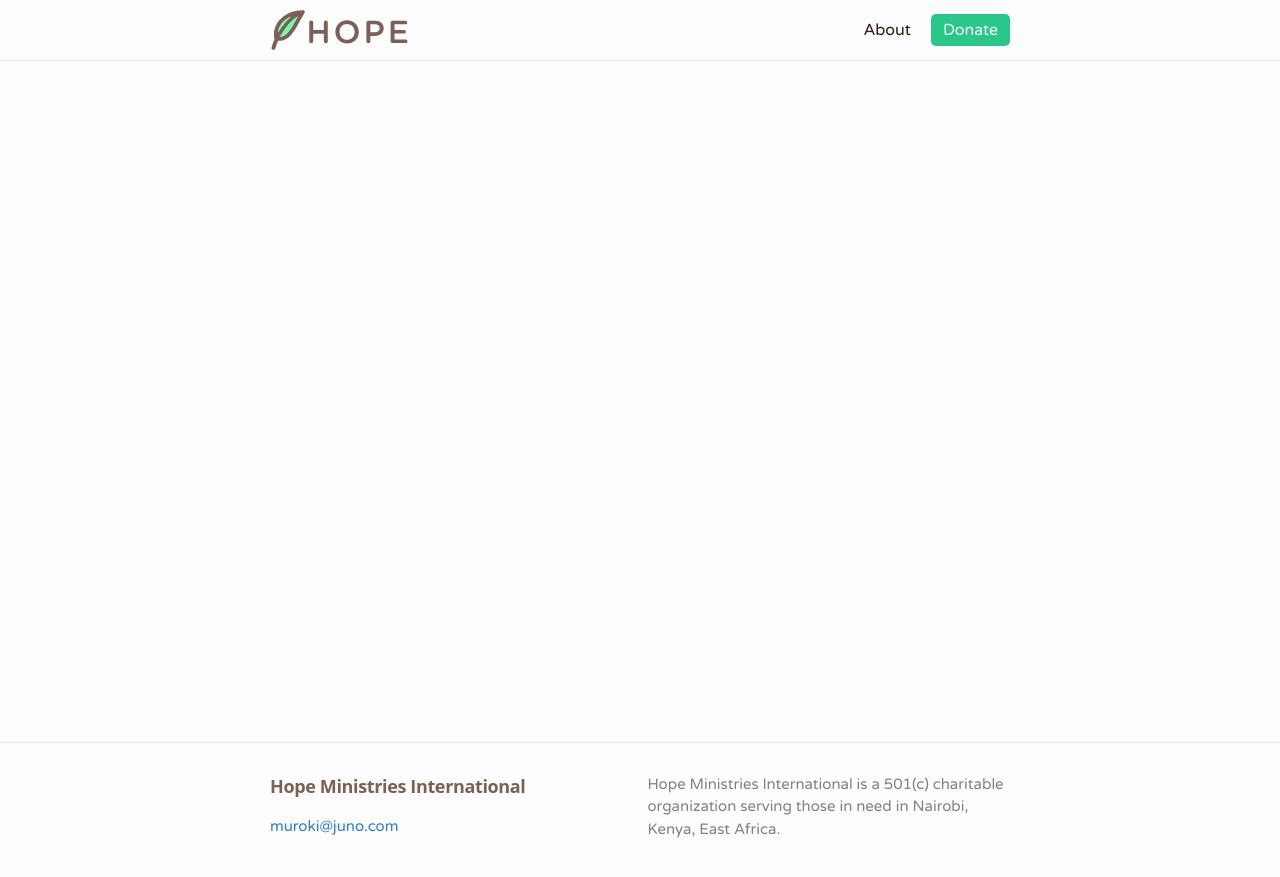
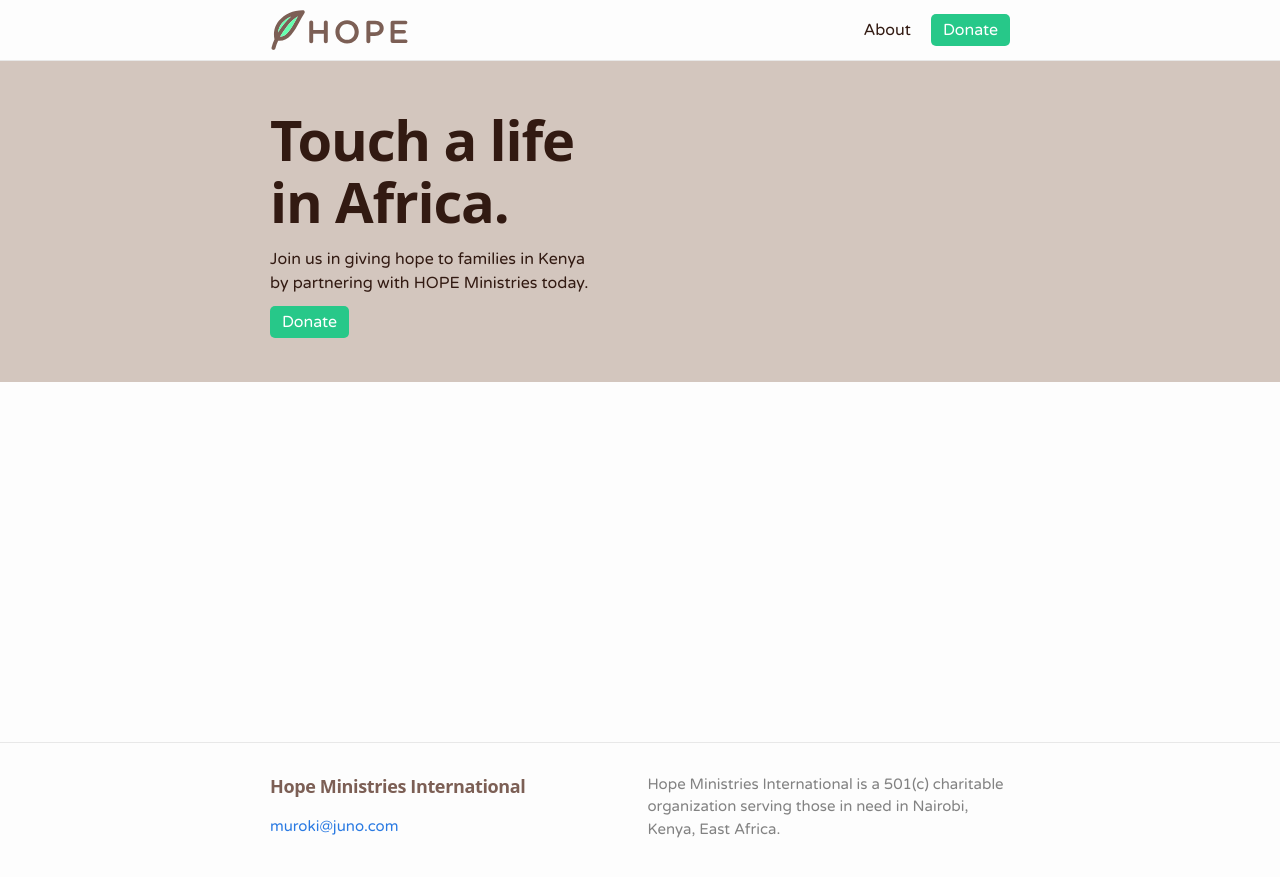
Before and after one commit to hmiafrica/hmiafrica.github.io, a Jekyll site: the page built from index.md, in a window 1280 px wide. Shown: the top 877 px of the page. Built offline with Jekyll 4.4.1, drawn with Linux system fonts in a browser that asks for light colours.

Commit message:
work on featured content section

```diff
--- a/_layouts/home.html
+++ b/_layouts/home.html
@@ -8,6 +8,19 @@
     {%- include header.html -%}
 
     <main class="page-content" aria-label="Content">
+
+      <div class="featured-content">
+        <div class="wrapper">
+          <div class="content-frame">
+            <h1 class="page-headline">Touch a life in Africa.</h1>
+            <p class="subhead">
+              Join us in giving hope to families in Kenya by partnering with HOPE Ministries today.
+            </p>
+            <a href="#" class="btn btn-large">Donate</a>
+          </div>
+        </div>
+      </div>
+
       <div class="wrapper">
         {{ content }}
       </div>
--- a/_sass/minima.scss
+++ b/_sass/minima.scss
@@ -15,6 +15,7 @@ $green:            #27C889;
 $green-drk:        #199062;
 $brown:            #7C5F55;
 $brown-drk:        #321A12;
+$tan:              #D3C6BE;
 
 $text-color:       $brown-drk !default;
 $background-color: #fdfdfd !default;
--- a/_sass/minima/_hope-site-styles.scss
+++ b/_sass/minima/_hope-site-styles.scss
@@ -27,3 +27,24 @@ h1, h2, h3, h4, h5, h6 {
 .site-nav {
   margin-top: 3px;
 }
+
+// featured content for home page
+
+.featured-content {
+  background-color: $tan;
+  overflow: hidden;
+  margin-top: -30px;
+  margin-bottom: 30px;
+
+  .content-frame {
+    width: 320px;
+    float: left;
+    margin: 48px 0;
+  }
+
+  .page-headline {
+    font-size: 56px;
+    color: $brown-drk;
+    line-height: 1.1;
+  }
+}
```
